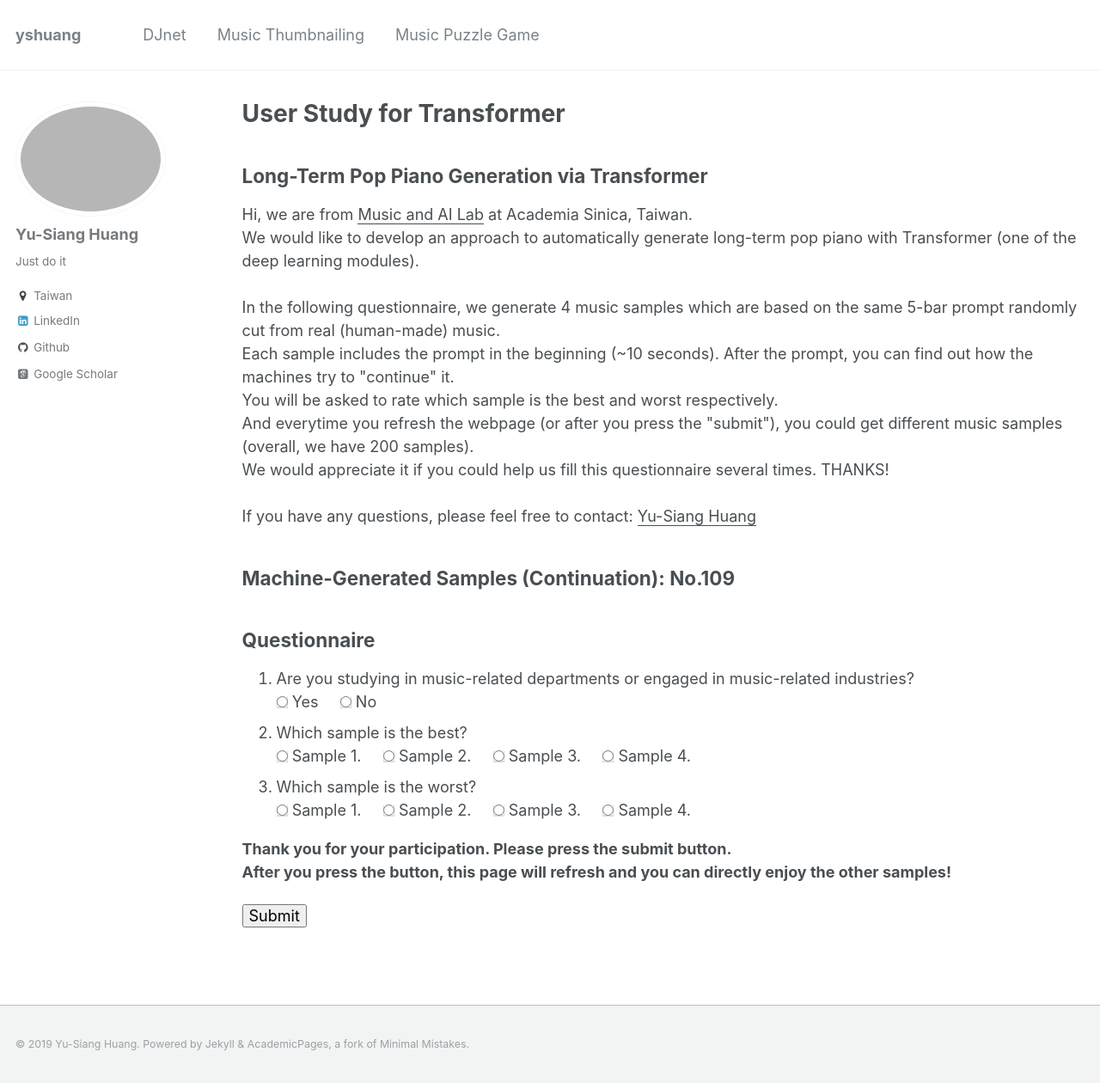
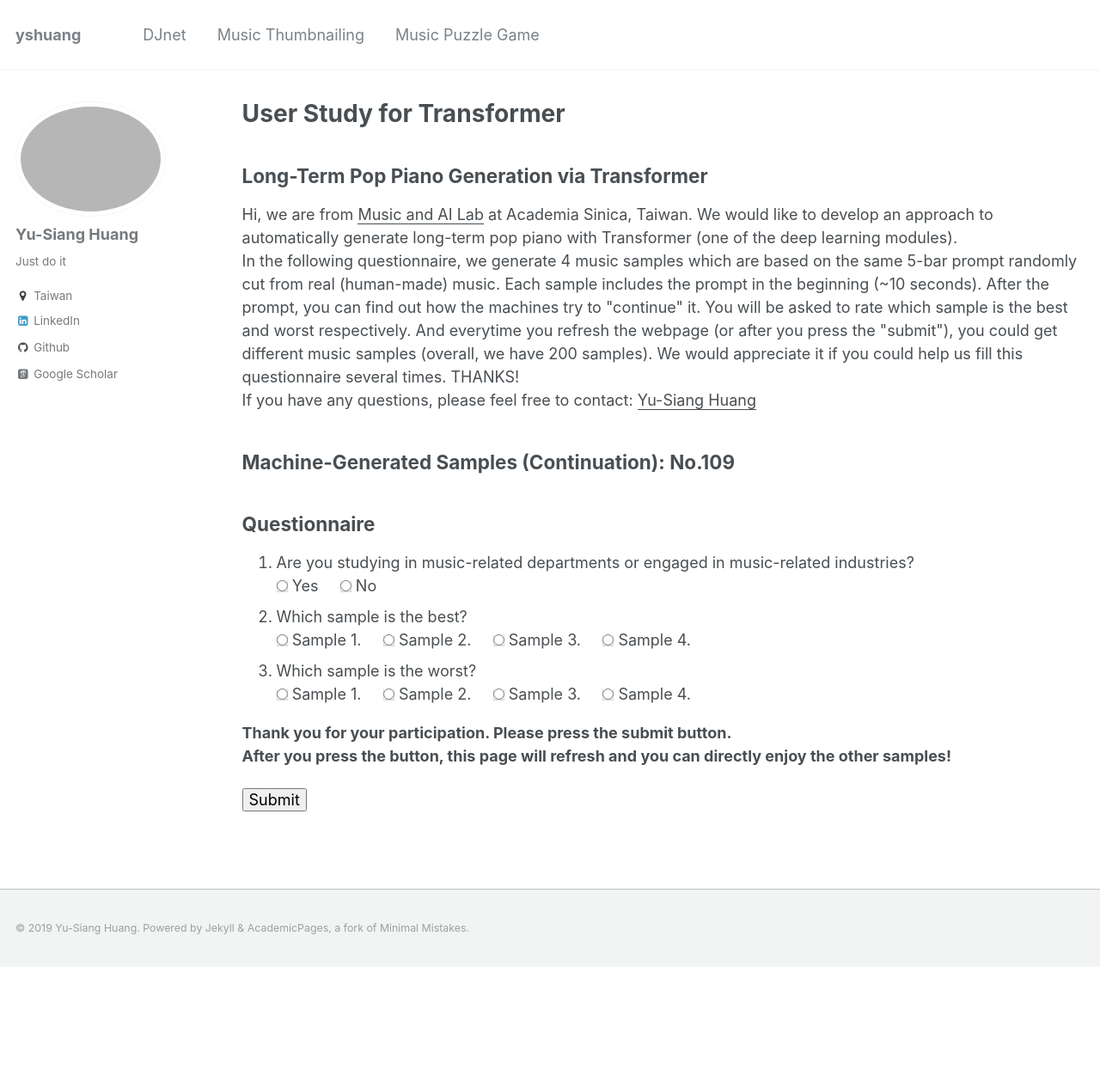
Before and after one commit to remyhuang/remyhuang.github.io, a Jekyll site: the page built from _pages/music_generation.html, in a window 1280 px wide and 1260 px high. Shown: the whole window at 86% size. Built offline with Jekyll 4.4.1, drawn with Linux system fonts in a browser that asks for light colours; some web fonts are replaced.

Commit message:
Update music_generation.html

```diff
--- a/_pages/music_generation.html
+++ b/_pages/music_generation.html
@@ -80,14 +80,14 @@ author_profile: true
         <!-- description -->
         <h2>Long-Term Pop Piano Generation via Transformer</h2>
         <p>
-            Hi, we are from <u><a href="https://musicai.citi.sinica.edu.tw/" target="_blank">Music and AI Lab</a></u> at Academia Sinica, Taiwan. <br>
-            We would like to develop an approach to automatically generate long-term pop piano with Transformer (one of the deep learning modules). <br><br>
-            In the following questionnaire, we generate 4 music samples which are based on the same 5-bar prompt randomly cut from real (human-made) music. <br>
-            Each sample includes the prompt in the beginning (~10 seconds). After the prompt, you can find out how the machines try to "continue" it. <br>
-            You will be asked to rate which sample is the best and worst respectively. <br>
-            And everytime you refresh the webpage (or after you press the "submit"), you could get different music samples (overall, we have 200 samples). <br>
-            We would appreciate it if you could help us fill this questionnaire several times. THANKS! <br><br>
-            If you have any questions, please feel free to contact: <u><a href="https://remyhuang.github.io/" target="_blank">Yu-Siang Huang</a></u> <br>
+            Hi, we are from <u><a href="https://musicai.citi.sinica.edu.tw/" target="_blank">Music and AI Lab</a></u> at Academia Sinica, Taiwan.
+            We would like to develop an approach to automatically generate long-term pop piano with Transformer (one of the deep learning modules). <br>
+            In the following questionnaire, we generate 4 music samples which are based on the same 5-bar prompt randomly cut from real (human-made) music.
+            Each sample includes the prompt in the beginning (~10 seconds). After the prompt, you can find out how the machines try to "continue" it.
+            You will be asked to rate which sample is the best and worst respectively.
+            And everytime you refresh the webpage (or after you press the "submit"), you could get different music samples (overall, we have 200 samples).
+            We would appreciate it if you could help us fill this questionnaire several times. THANKS! <br>
+            If you have any questions, please feel free to contact: <u><a href="https://remyhuang.github.io/" target="_blank">Yu-Siang Huang</a></u>
         </p>
 
         <!-- audio contents -->
```
